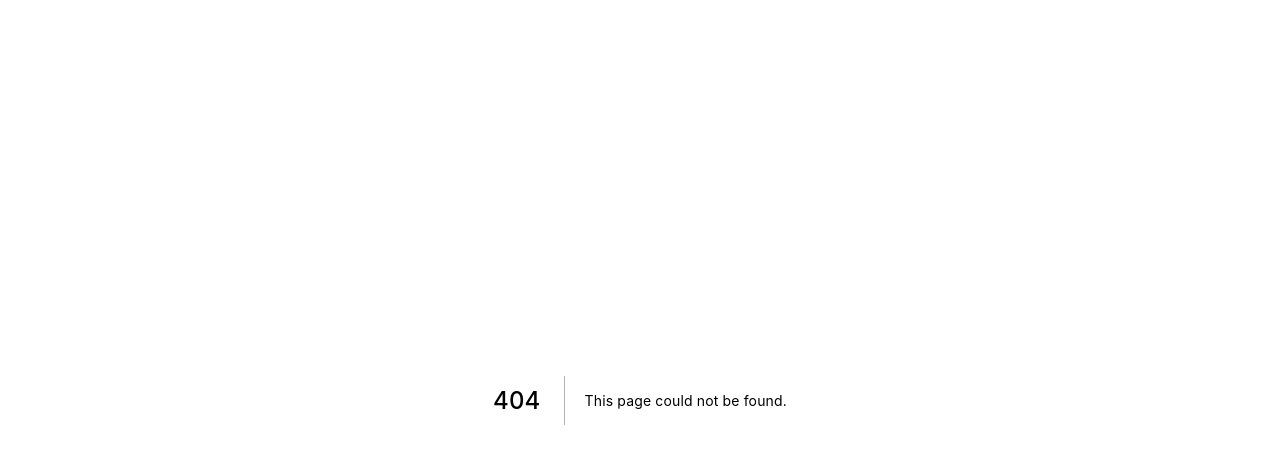
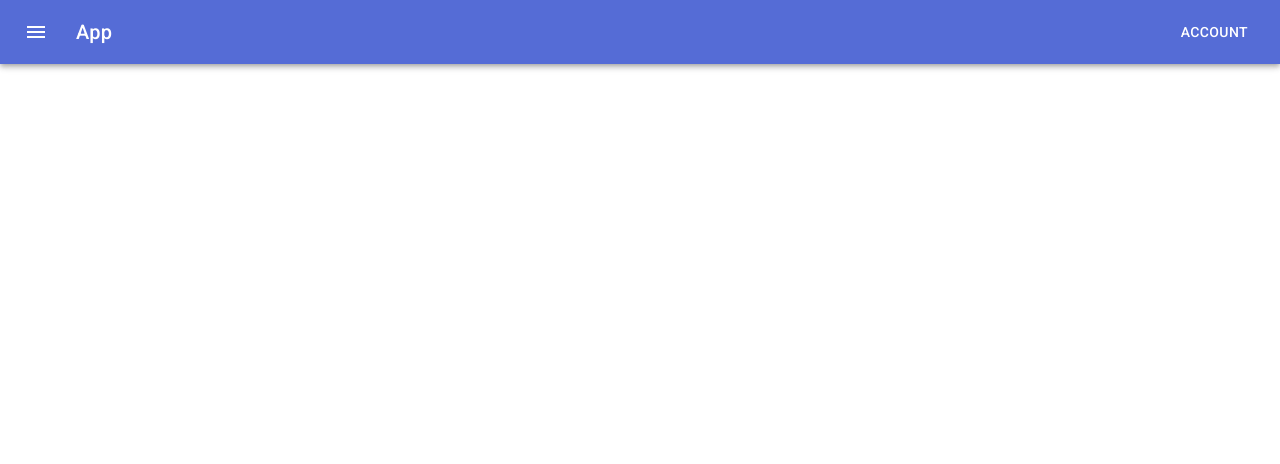
Before and after one commit to fally-app/app, a Next.js app: page /home in a window 1280 px wide. Before the commit this address had no page. Shown: the top 464 px of the page. Built offline with nearby package versions, Linux system fonts and the light colour scheme.

Commit message:
added home page

```diff
--- a/components/NavBar.tsx
+++ b/components/NavBar.tsx
@@ -34,7 +34,7 @@ export const NavBar = (): React.ReactElement => {
                     <Typography variant="h6" className={classes.title}>
                         App
                     </Typography>
-                    <Button color="inherit">Login</Button>
+                    <Button color="inherit">Account</Button>
                 </Toolbar>
             </AppBar>
         </div>
--- /dev/null
+++ b/pages/home.tsx
@@ -0,0 +1,12 @@
+import React from 'react'
+
+import NavBar from '../components/NavBar'
+
+export const home = (): React.ReactElement => {
+    return (
+        <>
+            <NavBar />
+        </>
+    )
+}
+export default home
```
Also changed, not shown: pages/family.tsx (deleted).
